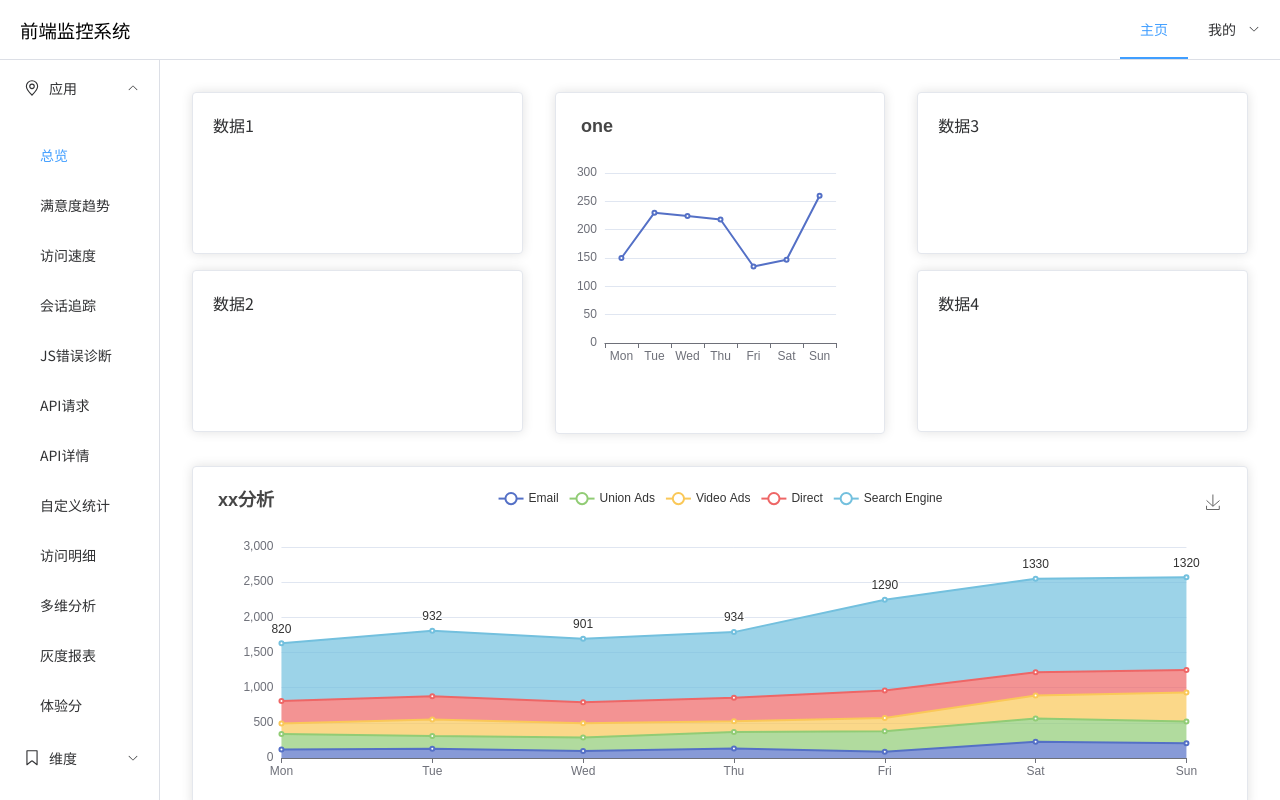
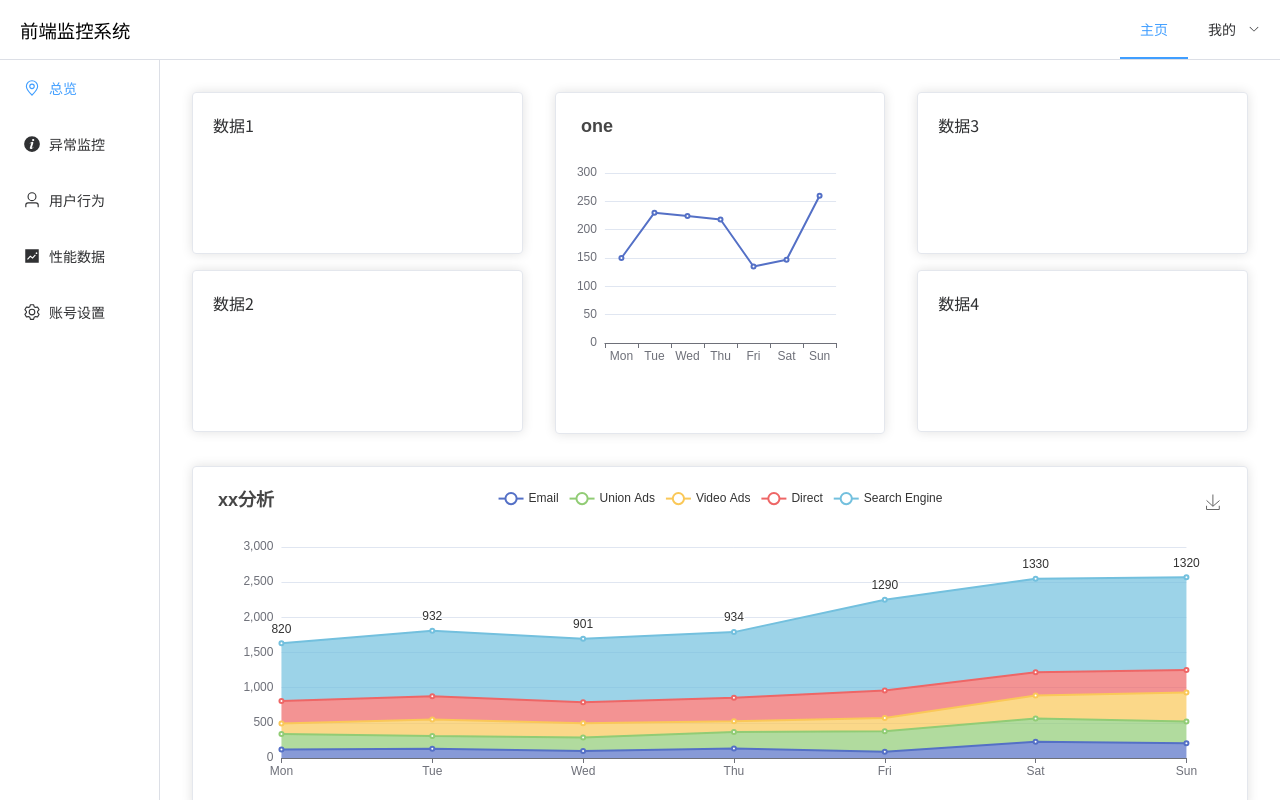
Before and after one commit to AmaneChan/frontend-monitor, a Vue app in the folder packages/frontend/: page /overview in a window 1280 px wide. Shown: the top 800 px of the page. Built offline with nearby package versions, Linux system fonts and the light colour scheme.

Commit message:
chore(frontend): adjust style and config page router

```diff
--- a/packages/frontend/src/router/index.ts
+++ b/packages/frontend/src/router/index.ts
@@ -3,23 +3,45 @@ import { createRouter, createWebHistory } from 'vue-router'
 import Entry from '../view/Entry.vue'
 import Home from '../view/Home.vue'
 
-import overview from '../view/Overview.vue'
+import Overview from '../view/DataViews/Overview.vue'
+import Excpetion from '../view/DataViews/Exception.vue'
+import Behavior from '../view/DataViews/Behavior.vue'
+import Performance from '../view/DataViews/Performance.vue'
+import Setting from '../view/DataViews/Setting.vue'
 
 const router = createRouter({
 	history: createWebHistory(),
 	routes: [
 		{
+			name: 'Home',
 			path: '/',
 			component: Home,
 			redirect: 'overview',
 			children: [
 				{
 					path: 'overview',
-					component: overview,
+					component: Overview,
+				},
+				{
+					path: 'exception',
+					component: Excpetion,
+				},
+				{
+					path: 'behavior',
+					component: Behavior,
+				},
+				{
+					path: 'performance',
+					component: Performance,
+				},
+				{
+					path: 'setting',
+					component: Setting,
 				},
 			],
 		},
 		{
+			name: 'Entry',
 			path: '/entry',
 			component: Entry,
 		},
--- /dev/null
+++ b/packages/frontend/src/view/DataViews/Behavior.vue
@@ -0,0 +1,7 @@
+<script lang="ts" setup></script>
+
+<template>
+	<div>Behavior</div>
+</template>
+
+<style scoped></style>
--- /dev/null
+++ b/packages/frontend/src/view/DataViews/Exception.vue
@@ -0,0 +1,7 @@
+<script lang="ts" setup></script>
+
+<template>
+	<div>Exception</div>
+</template>
+
+<style scoped></style>
--- a/packages/frontend/src/view/Overview.vue
+++ b/packages/frontend/src/view/DataViews/Overview.vue
@@ -1,6 +1,6 @@
 <script lang="ts" setup>
 import { ref } from 'vue'
-import Chartstwo from '../components/Chart.vue'
+import Chartstwo from '../../components/Chart.vue'
 
 const parentValue = ref('domid')
 const dom = ref('dom')
--- /dev/null
+++ b/packages/frontend/src/view/DataViews/Performance.vue
@@ -0,0 +1,7 @@
+<script lang="ts" setup></script>
+
+<template>
+	<div>Performance</div>
+</template>
+
+<style scoped></style>
--- /dev/null
+++ b/packages/frontend/src/view/DataViews/Setting.vue
@@ -0,0 +1,7 @@
+<script lang="ts" setup></script>
+
+<template>
+	<div>Setting</div>
+</template>
+
+<style scoped></style>
--- a/packages/frontend/src/view/Home.vue
+++ b/packages/frontend/src/view/Home.vue
@@ -1,25 +1,33 @@
 <script lang="ts" setup>
-import  HeadMenu from './Home/HeadMenu.vue'
-import  SideMenu from './Home/SideMenu.vue'
+import HeadMenu from './Home/HeadMenu.vue'
+import SideMenu from './Home/SideMenu.vue'
 </script>
 
 <template>
-	<div>
 	<HeadMenu></HeadMenu>
 	<el-row>
 		<el-col :span="3">
-				<SideMenu></SideMenu>
+			<SideMenu class="side"></SideMenu>
 		</el-col>
-			<el-col :span="21">
+		<el-col :span="21" class="dataViewer">
 			<RouterView></RouterView>
 		</el-col>
 	</el-row>
-	</div>
 </template>
 
-<style>
-body {
-	margin: 0;
-	padding: 0;
+<style scoped>
+.dataViewer {
+	height: var(--viewer-height);
+	overflow: auto;
+}
+
+.side {
+	height: var(--viewer-height);
 }
 </style>
+
+<style>
+:root {
+	--viewer-height: calc(100vh - var(--el-menu-item-height) - 3px);
+}
+</style>
--- a/packages/frontend/src/view/Home/SideMenu.vue
+++ b/packages/frontend/src/view/Home/SideMenu.vue
@@ -2,44 +2,26 @@
 
 <template>
 	<div>
-		<el-menu default-active="1-1" class="menu">
-			<el-sub-menu index="1">
-				<template #title>
-					<el-icon><location /></el-icon>
-					<span>应用</span>
-				</template>
-				<el-menu-item-group>
-					<el-menu-item index="1-1">总览</el-menu-item>
-					<el-menu-item index="1-2">满意度趋势</el-menu-item>
-					<el-menu-item index="1-3">访问速度</el-menu-item>
-					<el-menu-item index="1-4">会话追踪</el-menu-item>
-					<el-menu-item index="1-5">JS错误诊断</el-menu-item>
-					<el-menu-item index="1-6">API请求</el-menu-item>
-					<el-menu-item index="1-8">API详情</el-menu-item>
-					<el-menu-item index="1-9">自定义统计</el-menu-item>
-					<el-menu-item index="1-10">访问明细</el-menu-item>
-					<el-menu-item index="1-11">多维分析</el-menu-item>
-					<el-menu-item index="1-12">灰度报表</el-menu-item>
-					<el-menu-item index="1-13">体验分</el-menu-item>
-				</el-menu-item-group>
-			</el-sub-menu>
-
-			<el-sub-menu index="2">
-				<template #title>
-					<el-icon><CollectionTag /></el-icon>
-					<span>维度</span>
-				</template>
-				<el-menu-item-group>
-					<el-menu-item index="2-1">页面</el-menu-item>
-					<el-menu-item index="2-2">地理</el-menu-item>
-					<el-menu-item index="2-3">终端</el-menu-item>
-					<el-menu-item index="2-4">网络</el-menu-item>
-				</el-menu-item-group>
-			</el-sub-menu>
-
-			<el-menu-item index="3">
-				<el-icon><EditPen /></el-icon>
-				<span>设置</span>
+		<el-menu :router="true" default-active="overview" class="menu">
+			<el-menu-item index="overview">
+				<el-icon><Location /></el-icon>
+				<span>总览</span>
+			</el-menu-item>
+			<el-menu-item index="exception">
+				<el-icon><InfoFilled /></el-icon>
+				<span>异常监控</span>
+			</el-menu-item>
+			<el-menu-item index="behavior">
+				<el-icon><User /></el-icon>
+				<span>用户行为</span>
+			</el-menu-item>
+			<el-menu-item index="performance">
+				<el-icon><TrendCharts /></el-icon>
+				<span>性能数据</span>
+			</el-menu-item>
+			<el-menu-item index="setting">
+				<el-icon><Setting /></el-icon>
+				<span>账号设置</span>
 			</el-menu-item>
 		</el-menu>
 	</div>
@@ -48,5 +30,6 @@
 <style scoped>
 .menu {
 	overflow: hidden;
+	height: 100%;
 }
 </style>
```
Lines whose indentation alone changed are shown as unchanged.
